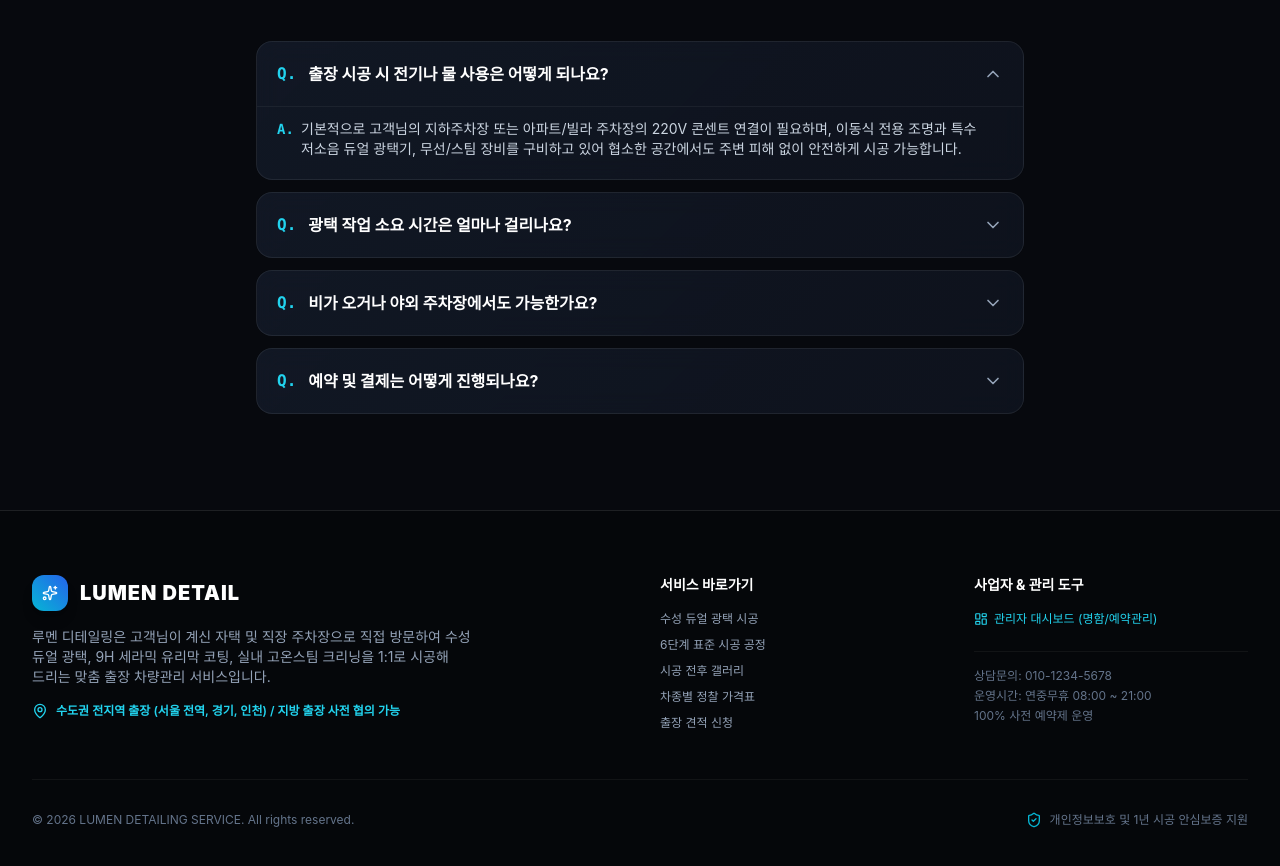
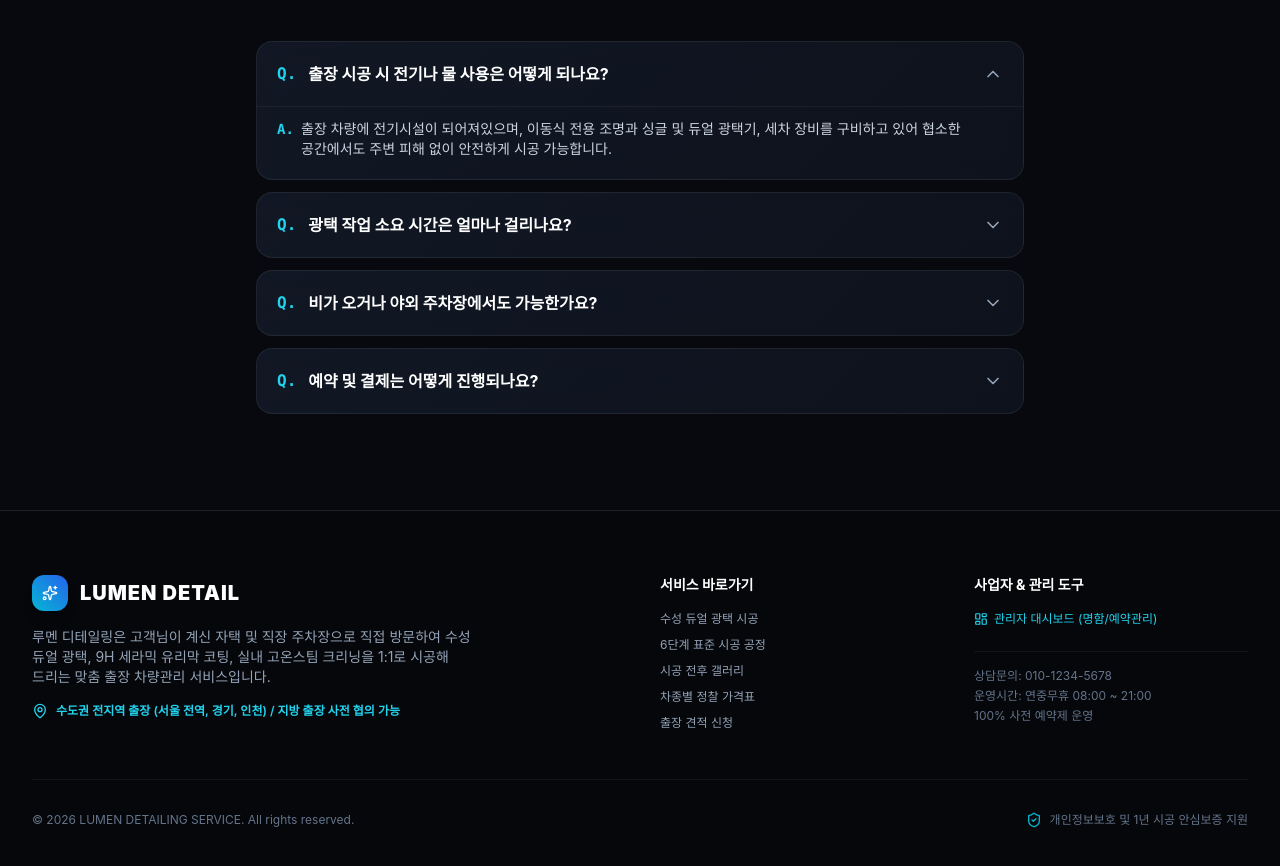
Before and after one commit to ankijung88-cloud/lumenDetail, a React (Vite) app: page / in a window 1280 px wide. Shown: the part 8626-9492 px from the top of the page. Built offline with nearby package versions, Linux system fonts and the light colour scheme; a web font is replaced by a local one.

Commit message:
chore: update FAQ answer for mobile detailing electricity and water facilities

```diff
--- a/src/data/servicesData.js
+++ b/src/data/servicesData.js
@@ -346,7 +346,7 @@ export const REVIEWS = [
 export const FAQS = [
   {
     q: '출장 시공 시 전기나 물 사용은 어떻게 되나요?',
-    a: '기본적으로 고객님의 지하주차장 또는 아파트/빌라 주차장의 220V 콘센트 연결이 필요하며, 이동식 전용 조명과 특수 저소음 듀얼 광택기, 무선/스팀 장비를 구비하고 있어 협소한 공간에서도 주변 피해 없이 안전하게 시공 가능합니다.'
+    a: '출장 차량에 전기시설이 되어져있으며, 이동식 전용 조명과 싱글 및 듀얼 광택기, 세차 장비를 구비하고 있어 협소한 공간에서도 주변 피해 없이 안전하게 시공 가능합니다.'
   },
   {
     q: '광택 작업 소요 시간은 얼마나 걸리나요?',
```
